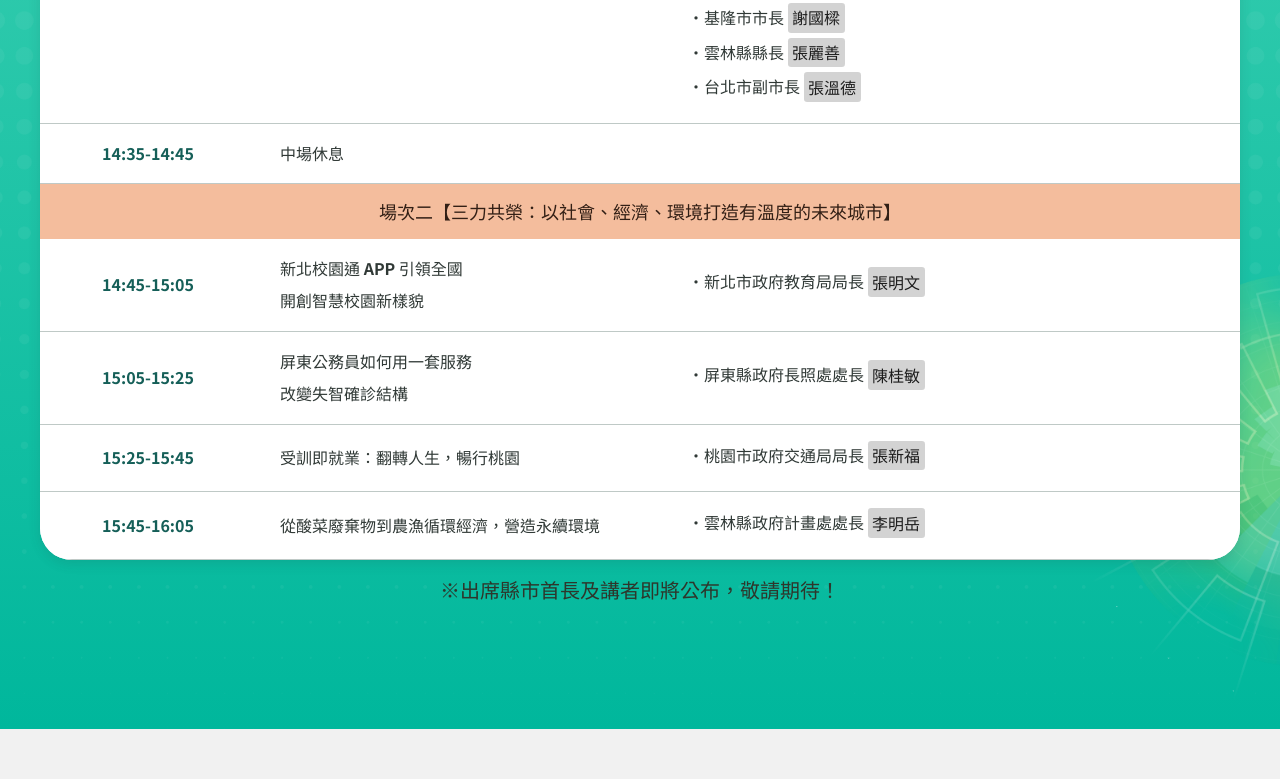
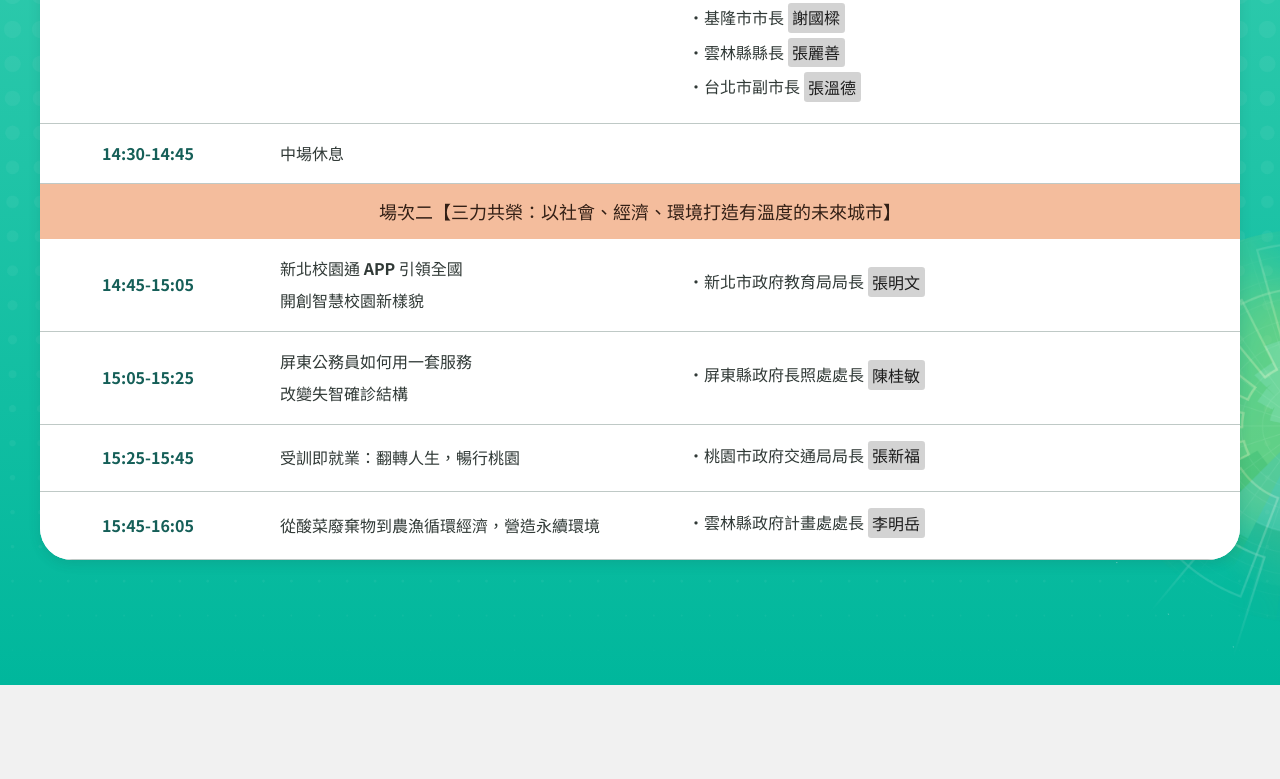
Before and after one commit to jackietsairock/SDGsforum, a Vue app: page / in a window 1280 px wide. Shown: the part 2926-3705 px from the top of the page. Built offline with nearby package versions, Linux system fonts and the light colour scheme.

Commit message:
調整議程頁面顯示的說明文字，交換note與note2的顯示位置

```diff
--- a/src/assets/json/info.json
+++ b/src/assets/json/info.json
@@ -51,8 +51,8 @@
       "titleColor": "#000",
       "titleEn": "亮點議題",
       "titleEnColor": "#20776e",
-      "note2": "※本論壇可申請公務人員學習時數",
-      "note": "※出席縣市首長及講者即將公布，敬請期待！",
+      "note": "※本論壇可申請公務人員學習時數",
+      "note2": "※出席縣市首長及講者即將公布，敬請期待！",
       "event_info": [
         {
           "label": "日期",
@@ -86,12 +86,12 @@
           "topic": "場次一【智慧治理 × 城市韌性：建構具人本關懷的永續生活環境】"
         },
         {
-          "time": "13:30-14:35",
+          "time": "13:30-14:30",
           "topic": "永續城市首長圓桌論壇",
           "speaker": "主持人：<br>・今周刊發行人 <span class=\"speaker-name\">梁永煌</span><br><br>與談人：<br>・新北市市長 <span class=\"speaker-name\">侯友宜</span><br>・桃園市市長 <span class=\"speaker-name\">張善政</span><br>・基隆市市長 <span class=\"speaker-name\">謝國樑</span><br>・雲林縣縣長 <span class=\"speaker-name\">張麗善</span><br>・台北市副市長 <span class=\"speaker-name\">張溫德</span>"
         },
         {
-          "time": "14:35-14:45",
+          "time": "14:30-14:45",
           "topic": "中場休息",
           "speaker": []
         },
--- a/src/components/agenda.vue
+++ b/src/components/agenda.vue
@@ -25,7 +25,7 @@
                     </div>
                 </div>
             </div>
-            <p class="agenda_note2 text-center font-bold text-xl text-[#2e362b] mt-0 mb-10">{{ infoData.note2 }}</p>
+            <p class="agenda_note2 text-center font-bold text-xl text-[#2e362b] mt-0 mb-10">{{ infoData.note }}</p>
             <div class="agenda_table_wrap rounded-4xl">
                 <table class="agenda_table">
                     <caption class="sr-only">2026 SDGs永續城市交流論壇議程</caption>
@@ -63,7 +63,7 @@
                     </tbody>
                 </table>
             </div>
-            <p class="agenda_note2 text-center font-bold text-xl text-[#2e362b] mt-4">{{ infoData.note }}</p>
+            <!--<p class="agenda_note2 text-center font-bold text-xl text-[#2e362b] mt-4">{{ infoData.note2 }}</p>-->
         </div>
     </div>
 </template>
```
